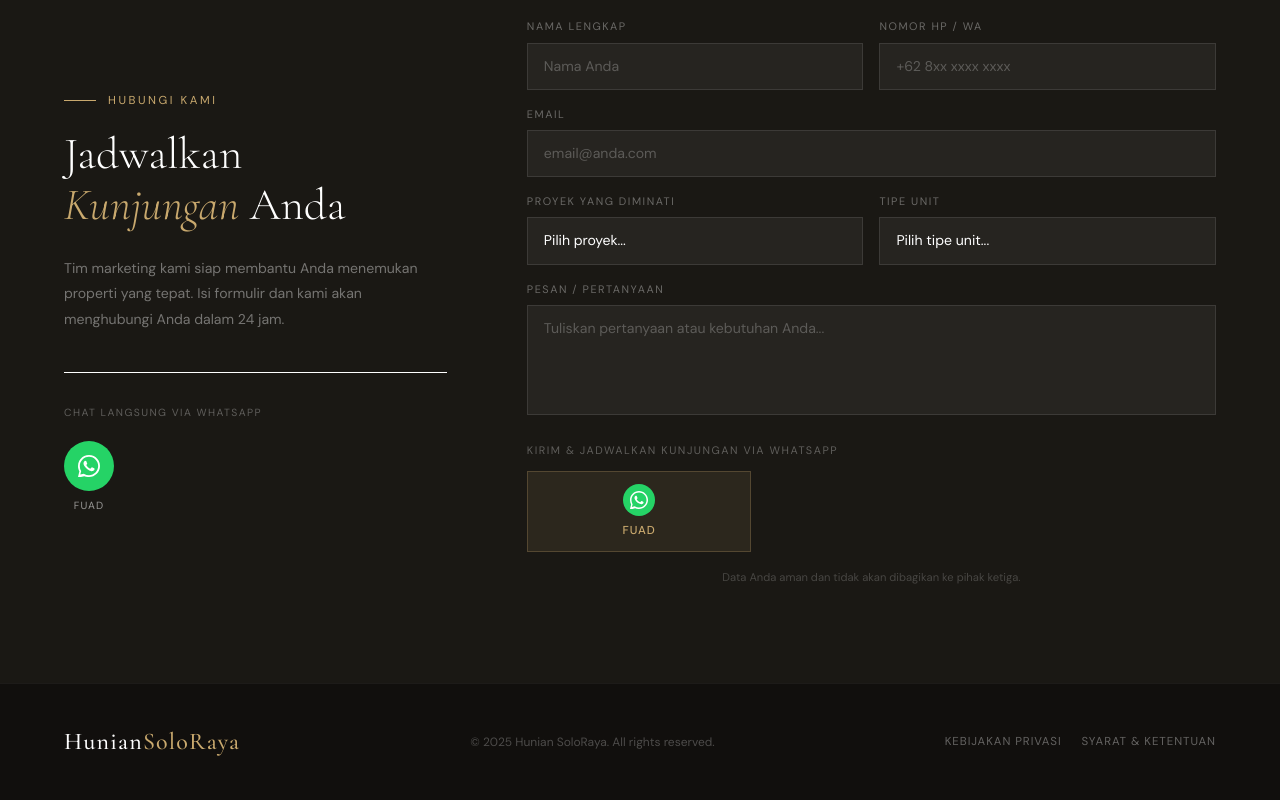
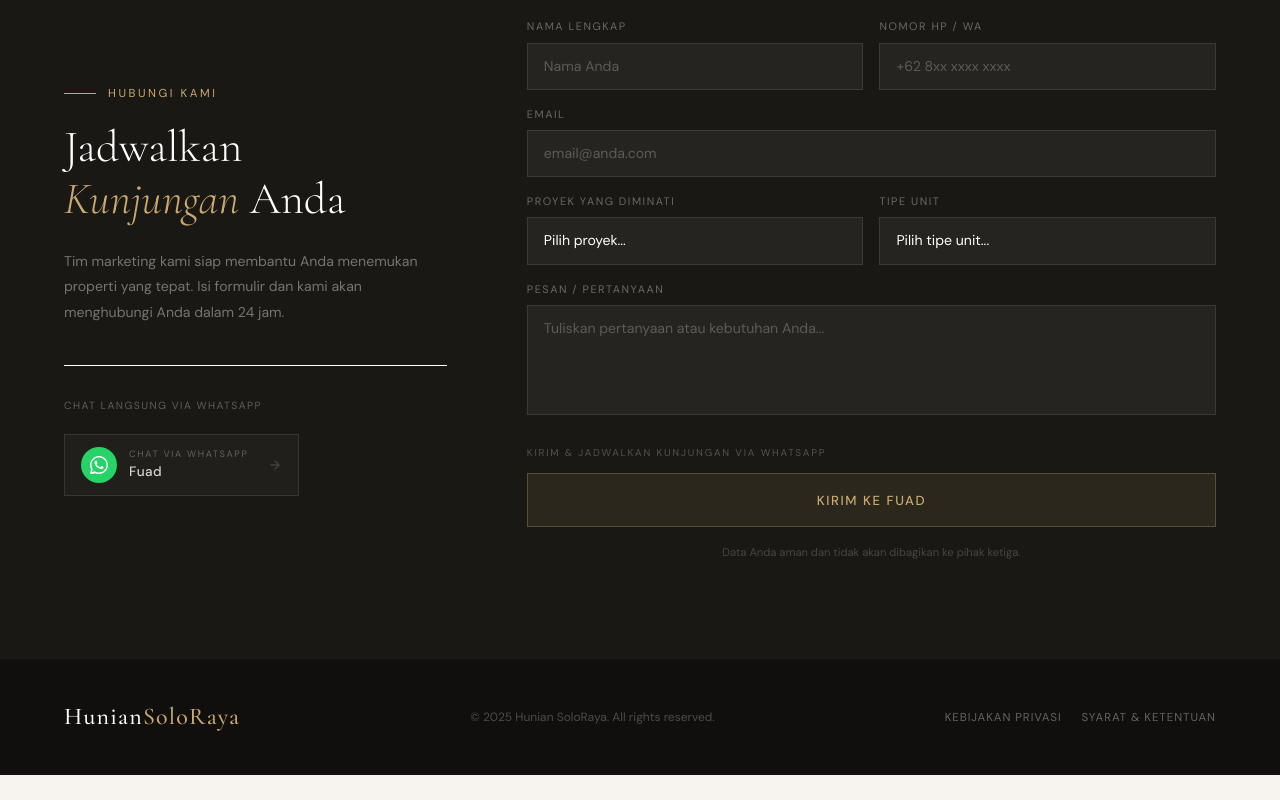
Before and after one commit to Faris-101/HunianSoloRaya, a React (Vite) app: page / in a window 1280 px wide. Shown: the part 4115-4915 px from the top of the page. After the commit the page ends 4890 px from the top, so only its background shows below. Built offline with nearby package versions, Linux system fonts and the light colour scheme.

Commit message:
ubah tombol

```diff
--- a/src/components/Booking.jsx
+++ b/src/components/Booking.jsx
@@ -168,32 +168,20 @@ export default function Booking({ onSubmit }) {
             />
           </div>
 
-          {/* 3 Tombol kirim per agen */}
-          <div className="mt-1">
-            <p className="text-[0.68rem] tracking-[0.14em] uppercase text-white/30 mb-3">
+          {/* Tombol kirim per agen */}
+          <div className="mt-2">
+            <p className="text-[0.62rem] tracking-[0.18em] uppercase text-white/25 mb-3">
               Kirim & Jadwalkan Kunjungan via WhatsApp
             </p>
-            <div className="grid grid-cols-3 gap-2">
+            <div className="flex flex-col gap-2">
               {filtered.map((wa) => (
                 <button
                   key={wa.label}
                   onClick={() => kirimKe(wa)}
-                  className="group flex flex-col items-center gap-1.5 py-3 px-2 bg-gold/10 border border-gold/25 hover:bg-gold hover:border-gold transition-all duration-200 cursor-pointer"
+                  className="group w-full px-5 py-3.5 bg-gold/10 border border-gold/30 hover:bg-gold hover:border-gold transition-all duration-200 cursor-pointer text-center"
                 >
-                  {/* WA icon */}
-                  <div className="w-8 h-8 rounded-full bg-[#25d366] flex items-center justify-center flex-shrink-0 group-hover:scale-110 transition-transform duration-200">
-                    <svg
-                      viewBox="0 0 24 24"
-                      fill="white"
-                      width="18"
-                      height="18"
-                    >
-                      <path d="M17.472 14.382c-.297-.149-1.758-.867-2.03-.967-.273-.099-.471-.148-.67.15-.197.297-.767.966-.94 1.164-.173.199-.347.223-.644.075-.297-.15-1.255-.463-2.39-1.475-.883-.788-1.48-1.761-1.653-2.059-.173-.297-.018-.458.13-.606.134-.133.298-.347.446-.52.149-.174.198-.298.298-.497.099-.198.05-.371-.025-.52-.075-.149-.669-1.612-.916-2.207-.242-.579-.487-.5-.669-.51-.173-.008-.371-.01-.57-.01-.198 0-.52.074-.792.372-.272.297-1.04 1.016-1.04 2.479 0 1.462 1.065 2.875 1.213 3.074.149.198 2.096 3.2 5.077 4.487.709.306 1.262.489 1.694.625.712.227 1.36.195 1.871.118.571-.085 1.758-.719 2.006-1.413.248-.694.248-1.289.173-1.413-.074-.124-.272-.198-.57-.347z" />
-                      <path d="M12 0C5.373 0 0 5.373 0 12c0 2.123.554 4.118 1.523 5.85L.057 23.617a.75.75 0 00.92.921l5.83-1.461A11.94 11.94 0 0012 24c6.627 0 12-5.373 12-12S18.627 0 12 0zm0 22c-1.907 0-3.698-.5-5.25-1.375l-.372-.214-3.863.968.984-3.793-.235-.386A9.96 9.96 0 012 12C2 6.477 6.477 2 12 2s10 4.477 10 10-4.477 10-10 10z" />
-                    </svg>
-                  </div>
-                  <span className="text-[0.72rem] tracking-[0.08em] uppercase text-gold group-hover:text-dark transition-colors duration-200 font-medium">
-                    {wa.label}
+                  <span className="text-[0.82rem] tracking-[0.12em] uppercase font-medium text-gold group-hover:text-dark transition-colors duration-200">
+                    Kirim ke {wa.label}
                   </span>
                 </button>
               ))}
--- a/src/components/WAButtons.jsx
+++ b/src/components/WAButtons.jsx
@@ -1,43 +1,66 @@
 import { WA_NUMBERS } from "../data/index";
+
+const WA_SVG = (
+  <svg viewBox="0 0 24 24" fill="currentColor" width="18" height="18">
+    <path d="M17.472 14.382c-.297-.149-1.758-.867-2.03-.967-.273-.099-.471-.148-.67.15-.197.297-.767.966-.94 1.164-.173.199-.347.223-.644.075-.297-.15-1.255-.463-2.39-1.475-.883-.788-1.48-1.761-1.653-2.059-.173-.297-.018-.458.13-.606.134-.133.298-.347.446-.52.149-.174.198-.298.298-.497.099-.198.05-.371-.025-.52-.075-.149-.669-1.612-.916-2.207-.242-.579-.487-.5-.669-.51-.173-.008-.371-.01-.57-.01-.198 0-.52.074-.792.372-.272.297-1.04 1.016-1.04 2.479 0 1.462 1.065 2.875 1.213 3.074.149.198 2.096 3.2 5.077 4.487.709.306 1.262.489 1.694.625.712.227 1.36.195 1.871.118.571-.085 1.758-.719 2.006-1.413.248-.694.248-1.289.173-1.413-.074-.124-.272-.198-.57-.347z" />
+    <path d="M12 0C5.373 0 0 5.373 0 12c0 2.123.554 4.118 1.523 5.85L.057 23.617a.75.75 0 00.92.921l5.83-1.461A11.94 11.94 0 0012 24c6.627 0 12-5.373 12-12S18.627 0 12 0zm0 22c-1.907 0-3.698-.5-5.25-1.375l-.372-.214-3.863.968.984-3.793-.235-.386A9.96 9.96 0 012 12C2 6.477 6.477 2 12 2s10 4.477 10 10-4.477 10-10 10z" />
+  </svg>
+);
 
 export default function WAButtons({
   message = "Halo, saya tertarik dengan hunian di Hunian SoloRaya. Boleh minta info lebih lanjut mengenai ketersediaan unit, harga, dan cara pembelian? Terima kasih 🙏",
   size = "md",
   theme = "dark",
 }) {
-  const dim = size === "sm" ? 42 : 50;
-  const labelColor = theme === "light" ? "text-gray" : "text-white/55";
-  const labelHover =
-    theme === "light" ? "group-hover:text-dark" : "group-hover:text-white/90";
   const agent = import.meta.env.VITE_AGENT;
   const filtered = agent
     ? WA_NUMBERS.filter((w) => w.key === agent)
     : WA_NUMBERS;
 
+  const isDark = theme === "dark";
+
   return (
-    <div className="flex items-start gap-5">
+    <div className="flex flex-wrap items-center gap-3">
       {filtered.map((wa) => (
         <a
           key={wa.label}
           href={`https://wa.me/${wa.number}?text=${encodeURIComponent(message)}`}
           target="_blank"
           rel="noreferrer"
-          className="group flex flex-col items-center gap-[0.45rem] no-underline"
+          className={`group flex items-center gap-3 no-underline px-4 py-3 transition-all duration-300 border ${
+            isDark
+              ? "border-white/10 bg-white/[0.03] hover:bg-[#25d366]/10 hover:border-[#25d366]/40"
+              : "border-black/10 bg-black/[0.03] hover:bg-[#25d366]/10 hover:border-[#25d366]/40"
+          }`}
         >
-          <div
-            className="rounded-full bg-[#25d366] text-white flex items-center justify-center flex-shrink-0 transition-all duration-300 group-hover:scale-110 group-hover:-translate-y-0.5 group-hover:shadow-[0_8px_24px_rgba(37,211,102,0.45)]"
-            style={{ width: dim, height: dim }}
+          <div className="w-9 h-9 rounded-full bg-[#25d366] flex items-center justify-center flex-shrink-0 text-white transition-all duration-300 group-hover:scale-110 group-hover:shadow-[0_0_20px_rgba(37,211,102,0.45)]">
+            {WA_SVG}
+          </div>
+          <div className="flex flex-col leading-tight">
+            <span
+              className={`text-[0.58rem] tracking-[0.18em] uppercase mb-0.5 transition-colors duration-200 ${isDark ? "text-white/30 group-hover:text-[#25d366]/70" : "text-black/30 group-hover:text-[#25d366]/80"}`}
+            >
+              Chat via WhatsApp
+            </span>
+            <span
+              className={`text-[0.85rem] font-medium tracking-wide transition-colors duration-200 ${isDark ? "text-white/80 group-hover:text-white" : "text-black/80 group-hover:text-black"}`}
+            >
+              {wa.label}
+            </span>
+          </div>
+          <svg
+            className={`ml-2 w-3.5 h-3.5 transition-all duration-300 group-hover:translate-x-1 ${isDark ? "text-white/15 group-hover:text-[#25d366]/60" : "text-black/15 group-hover:text-[#25d366]/60"}`}
+            viewBox="0 0 24 24"
+            fill="none"
+            stroke="currentColor"
+            strokeWidth="2.5"
           >
-            <svg viewBox="0 0 24 24" fill="currentColor" width="22" height="22">
-              <path d="M17.472 14.382c-.297-.149-1.758-.867-2.03-.967-.273-.099-.471-.148-.67.15-.197.297-.767.966-.94 1.164-.173.199-.347.223-.644.075-.297-.15-1.255-.463-2.39-1.475-.883-.788-1.48-1.761-1.653-2.059-.173-.297-.018-.458.13-.606.134-.133.298-.347.446-.52.149-.174.198-.298.298-.497.099-.198.05-.371-.025-.52-.075-.149-.669-1.612-.916-2.207-.242-.579-.487-.5-.669-.51-.173-.008-.371-.01-.57-.01-.198 0-.52.074-.792.372-.272.297-1.04 1.016-1.04 2.479 0 1.462 1.065 2.875 1.213 3.074.149.198 2.096 3.2 5.077 4.487.709.306 1.262.489 1.694.625.712.227 1.36.195 1.871.118.571-.085 1.758-.719 2.006-1.413.248-.694.248-1.289.173-1.413-.074-.124-.272-.198-.57-.347z" />
-              <path d="M12 0C5.373 0 0 5.373 0 12c0 2.123.554 4.118 1.523 5.85L.057 23.617a.75.75 0 00.92.921l5.83-1.461A11.94 11.94 0 0012 24c6.627 0 12-5.373 12-12S18.627 0 12 0zm0 22c-1.907 0-3.698-.5-5.25-1.375l-.372-.214-3.863.968.984-3.793-.235-.386A9.96 9.96 0 012 12C2 6.477 6.477 2 12 2s10 4.477 10 10-4.477 10-10 10z" />
-            </svg>
-          </div>
-          <span
-            className={`text-[0.65rem] tracking-[0.1em] uppercase transition-colors duration-200 ${labelColor} ${labelHover}`}
-          >
-            {wa.label}
-          </span>
+            <path
+              d="M5 12h14M12 5l7 7-7 7"
+              strokeLinecap="round"
+              strokeLinejoin="round"
+            />
+          </svg>
         </a>
       ))}
     </div>
```
Also changed, not shown: 1 other file (tests, documents, lock files or other folders).
